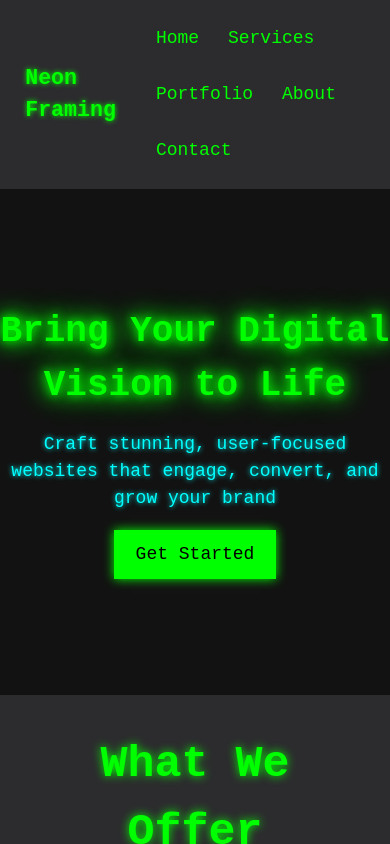
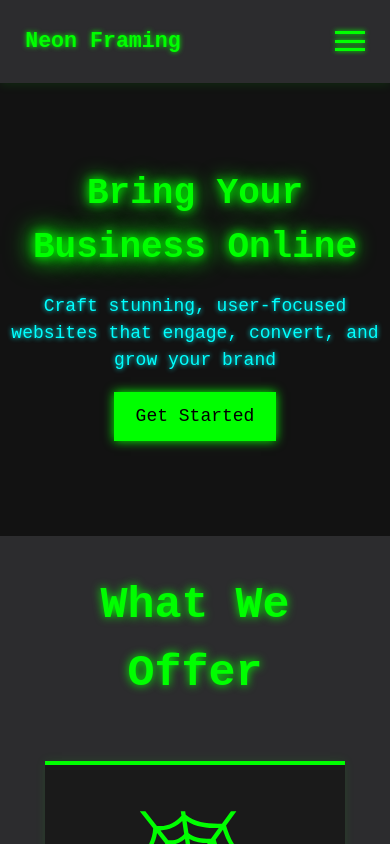
Before and after one commit to amadeus-aleksei/neon-framing-frontend, a React (Vite) app: page / in a window 390 px wide. Shown: the top 844 px of the page. Built offline with nearby package versions, Linux system fonts and the light colour scheme.

Commit message:
Header responsive

```diff
--- a/index.html
+++ b/index.html
@@ -4,7 +4,7 @@
     <meta charset="UTF-8" />
     <link rel="icon" type="image/svg+xml" href="/vite.svg" />
     <meta name="viewport" content="width=device-width, initial-scale=1.0" />
-    <title>⚡Neon Framing⚡</title>
+    <title>⚡Neon Framing</title>
     <link rel="preconnect" href="https://fonts.googleapis.com">
     <link rel="preconnect" href="https://fonts.gstatic.com" crossorigin>
     <link href="https://fonts.googleapis.com/css2?family=Montserrat:ital,wght@0,100..900;1,100..900&family=Roboto:ital,wght@0,100;0,300;0,400;0,500;0,700;0,900;1,100;1,300;1,400;1,500;1,700;1,900&family=Zilla+Slab:ital,wght@0,300;0,400;0,500;0,600;0,700;1,300;1,400;1,500;1,600;1,700&display=swap" rel="stylesheet">
--- a/src/components/common/Header.jsx
+++ b/src/components/common/Header.jsx
@@ -1,7 +1,14 @@
+import { useState } from "react";
 import { Link } from "react-router-dom";
 import { HashLink } from "react-router-hash-link";
 
 const Header = () => {
+  const [isOpen, setIsOpen] = useState(false);
+
+  const toggleMenu = () => {
+    setIsOpen(!isOpen);
+  };
+
   return (
     <header className="header">
       <HashLink to="/">
@@ -9,16 +16,27 @@ const Header = () => {
       </HashLink>
 
       <nav className="nav">
-        <ul>
-          <Link to="/" className="nav-item">Home</Link>
-          <Link to="/services" className="nav-item">Services</Link>
-          <Link to="/portfolio" className="nav-item">Portfolio</Link>
-          <Link to="/about" className="nav-item">About</Link>
-          <Link to="/contact" className="nav-item">Contact</Link>
+        <ul className={`nav-list ${isOpen ? 'open' : ''}`}>
+          <Link to="/" className="nav-item" onClick={toggleMenu}>Home</Link>
+          <Link to="/services" className="nav-item" onClick={toggleMenu}>Services</Link>
+          <Link to="/portfolio" className="nav-item" onClick={toggleMenu}>Portfolio</Link>
+          <Link to="/about" className="nav-item" onClick={toggleMenu}>About</Link>
+          <Link to="/contact" className="nav-item" onClick={toggleMenu}>Contact</Link>
         </ul>
       </nav>
+
+      <button
+        className={`hamburger ${isOpen ? 'open' : ''}`}
+        onClick={toggleMenu}
+        aria-label={isOpen ? "Close menu" : "Open menu"}
+        aria-expanded={isOpen}
+      >
+        <span className="hamburger-line"></span>
+        <span className="hamburger-line"></span>
+        <span className="hamburger-line"></span>
+      </button>
     </header>
   );
-}
+};
 
-export default Header
+export default Header;
--- a/src/components/sections/PricingSection.jsx
+++ b/src/components/sections/PricingSection.jsx
@@ -1,8 +1,8 @@
 import React, { useState } from 'react';
 
-const PricingCard = ({ title, price, features, additional, highlightColor }) => (
+const PricingCard = ({ title, price, features, additional, highlightColor, flicker = false }) => (
   <div className="pricing-card" style={{ borderTopColor: highlightColor }}>
-    <h3>{title}</h3>
+    <h3 className={flicker ? 'flicker' : ''}>{title}</h3>
     <p>{price}</p>
     <ul>
       {features.map((feature, index) => (
@@ -21,7 +21,7 @@ const PricingCard = ({ title, price, features, additional, highlightColor }) =>
   </div>
 );
 
-const PricingSection = () => {
+const PricingSection = ({flicker = false}) => {
   const [activeSlide, setActiveSlide] = useState(0);
 
   const slides = [
@@ -149,7 +149,7 @@ const PricingSection = () => {
           >
             {slides.map((slide, index) => (
               <div key={index} className="carousel-slide">
-                <h3>{slide.title}</h3>
+                <h3 className='flicker'>{slide.title}</h3>
                 <div className="pricing-list">
                   {slide.cards.map((card, cardIndex) => (
                     <PricingCard
--- a/src/components/sections/ServicesSection.jsx
+++ b/src/components/sections/ServicesSection.jsx
@@ -4,14 +4,14 @@ import { FaLaptopCode } from "react-icons/fa";
 import { MdAbc } from "react-icons/md";
 import { FaHandsHelping } from "react-icons/fa";
 
-const ServiceCard = ({ title, image, features }) => (
+const ServiceCard = ({ title, image, features, flicker = false }) => (
   <div className="services-card">
     {typeof image === 'string' ? (
       <img src={image} alt={`${title} illustration`} className="services-image" />
     ) : (
       <div className="services-image">{image}</div>
     )}
-    <h3>{title}</h3>
+    <h3 className={flicker ? 'flicker' : ''}>{title}</h3>
     <ul>
       {features.map((feature, index) => (
         <li key={index}>{feature}</li>
@@ -31,6 +31,7 @@ const ServicesSection = ({ title, cards }) => (
             title={card.title}
             image={card.image}
             features={card.features}
+            flicker={card.flicker || false}
           />
         ))}
       </div>
--- a/src/pages/Homepage.jsx
+++ b/src/pages/Homepage.jsx
@@ -1,21 +1,22 @@
-import { GiSpiderWeb } from "react-icons/gi"
-import Contact from "../components/sections/Contact"
-import Hero from "../components/sections/Hero"
-import PricingSection from "../components/sections/PricingSection"
-import Services from "../components/sections/ServicesSection"
-import { FaHandsHelping, FaLaptopCode } from "react-icons/fa"
-import { MdAbc } from "react-icons/md"
+import { GiSpiderWeb } from "react-icons/gi";
+import Contact from "../components/sections/Contact";
+import Hero from "../components/sections/Hero";
+import PricingSection from "../components/sections/PricingSection";
+import Services from "../components/sections/ServicesSection";
+import { FaHandsHelping, FaLaptopCode } from "react-icons/fa";
+import { MdAbc } from "react-icons/md";
 
 const Homepage = () => {
   const servicesCards = [
     {
       title: "Web Design",
-      image:<GiSpiderWeb />,
-      features:[
+      image: <GiSpiderWeb />,
+      features: [
         'Stunning, tailored designs',
         'From templates to custom',
         'Engaging user experience',
-      ]
+      ],
+      flicker: false, // This title will flicker
     },
     {
       title: "Web Development",
@@ -25,6 +26,7 @@ const Homepage = () => {
         'Simple or multi-user CMS',
         'Fast, reliable performance',
       ],
+      flicker: false, // This title will not flicker
     },
     {
       title: "SEO Optimization",
@@ -34,6 +36,7 @@ const Homepage = () => {
         'Basic to advanced strategies',
         'Drive more traffic',
       ],
+      flicker: true, // This title will flicker
     },
     {
       title: "Ongoing Support",
@@ -43,13 +46,18 @@ const Homepage = () => {
         'Unlimited edits, 24/7 support',
         'Keep your site running',
       ],
+      flicker: false, // This title will not flicker
     },
-  ]
+  ];
 
   return (
     <>
       <Hero
-        title="Bring Your Digital Vision to Life"
+        title={
+          <>
+            Bring Your <span className="flicker">Business</span> Online
+          </>
+        }
         description="Craft stunning, user-focused websites that engage, convert, and grow your brand"
         button1="Get Started"
       />
@@ -59,9 +67,8 @@ const Homepage = () => {
       />
       <PricingSection />
       <Contact />
+    </>
+  );
+};
 
-    </>
-  )
-}
-
-export default Homepage
+export default Homepage;
--- a/src/styles/styles.scss
+++ b/src/styles/styles.scss
@@ -1,6 +1,6 @@
 @use "reset";
 
-// $primary: #A700FF;
+$magenta: #A700FF;
 $primary: #02D7F2;
 $primary: #00ff00;
 $background: #2C2C2E;
@@ -8,6 +8,20 @@ $background2: #121212;
 
 $secondary: #00ffff;
 
+@keyframes flicker {
+  0%, 19%, 21%, 23%, 25%, 54%, 56%, 100% {
+    text-shadow: 0 0 10px $primary, 0 0 20px $primary, 0 0 30px $primary;
+  }
+
+  20%, 24%, 55% {
+    text-shadow: none;
+  }
+}
+
+// Helper classes
+.flicker {
+  animation: flicker .8s infinite alternate;
+}
 
 body {
   background-color: $background;
@@ -23,6 +37,12 @@ body {
   display: flex;
   justify-content: space-between;
   align-items: center;
+  position: fixed; /* Make the header sticky */
+  top: 0;
+  left: 0;
+  width: 100%;
+  z-index: 1000; /* Ensure it stays above other content */
+  box-shadow: 0 2px 10px rgba(0, 255, 0, 0.1); /* Subtle glow shadow */
 
   .logo {
     font-size: 1.6rem;
@@ -32,46 +52,121 @@ body {
   }
 
   .nav {
-    ul {
+    .nav-list {
       list-style: none;
       display: flex;
       gap: 1.6rem;
       flex-wrap: wrap;
+      margin: 0;
+
+      .nav-item {
+        color: $primary;
+        text-decoration: none;
+        &:hover {
+          color: $magenta;
+          text-shadow: 0 0 10px $magenta;
+        }
+      }
+    }
+  }
+
+  .hamburger {
+    display: none;
+    flex-direction: column;
+    justify-content: space-between;
+    width: 30px;
+    height: 20px;
+    background: none;
+    border: none;
+    cursor: pointer;
+    padding: 0;
+    z-index: 10;
+
+    .hamburger-line {
+      width: 100%;
+      height: 3px;
+      background-color: $primary;
+      transition: all 0.3s ease;
+      box-shadow: 0 0 5px $primary;
     }
 
-    a {
-      color: $primary;
-      text-decoration: none;
+    &.open .hamburger-line:nth-child(1) {
+      transform: rotate(45deg) translate(5px, 5px);
     }
 
-    a:hover {
-      text-shadow: 0 0 10px $primary;
+    &.open .hamburger-line:nth-child(2) {
+      opacity: 0;
+    }
+
+    &.open .hamburger-line:nth-child(3) {
+      transform: rotate(-45deg) translate(7px, -7px);
+    }
+  }
+
+  @media (max-width: 767px) {
+    .nav {
+      .nav-list {
+        display: none;
+        flex-direction: column;
+        align-items: center;
+        position: absolute;
+        top: 100%;
+        left: 0;
+        width: 100%;
+        background-color: $background;
+        padding: 1rem 0;
+        box-shadow: 0 5px 10px rgba(0, 255, 0, 0.1);
+        transform: translateY(-10px);
+        opacity: 0;
+        transition: all 0.3s ease-in-out;
+        z-index: 5;
+
+        &.open {
+          display: flex;
+          transform: translateY(0);
+          opacity: 1;
+          padding: 4em 0;
+
+        }
+
+        .nav-item {
+          margin: 0.5rem 0;
+          font-size: 1.2rem;
+          color: $primary;
+          text-shadow: 0 0 5px $primary;
+          &:hover {
+            text-shadow: 0 0 10px $primary;
+          }
+
+              &:hover {
+      color: $magenta;
+    }
+        }
+      }
+    }
+
+    .hamburger {
+      display: flex;
     }
   }
 }
+
+main {
+  padding-top: 4rem;
+}
+// Rest of your SCSS remains unchanged (e.g., .hero, .services-section, etc.)
 
 .hero {
   background-color: $background2;
   padding: 8rem 2rem;
   text-align: center;
   align-content: center;
-  min-height: 60vh;
+  min-height: 55vh;
 
   h1 {
     font-size: 3.5rem;
     color: $primary;
     text-shadow: 0 0 10px $primary, 0 0 20px $primary;
-    animation: flicker .8s infinite alternate;
-
-    @keyframes flicker {
-      0%, 19%, 21%, 23%, 25%, 54%, 56%, 100% {
-        text-shadow: 0 0 10px $primary, 0 0 20px $primary, 0 0 30px $primary;
-      }
-
-      20%, 24%, 55% {
-        text-shadow: none;
-      }
-    }
   }
 
   p {
```
